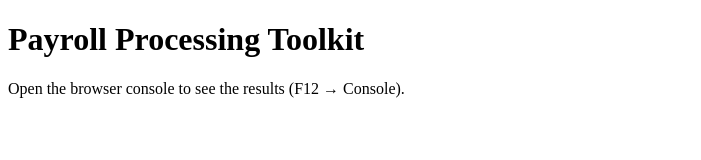
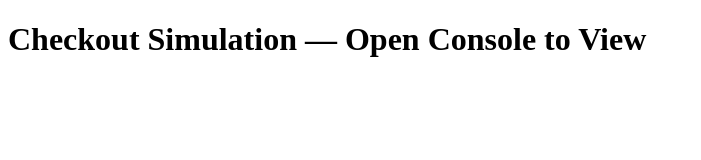
Before and after one commit to Mahala444/Payroll-Processing-Toolkit, a plain HTML site: page index.html in a window 1280 px wide. Shown: the whole page, without its empty margins (0-701 px from the left). Drawn offline with Linux system fonts and the light colour scheme.

Commit message:
created html file

```diff
--- a/index.html
+++ b/index.html
@@ -2,11 +2,10 @@
 <html lang="en">
 <head>
   <meta charset="UTF-8">
-  <title>Payroll</title>
+  <title>Discounted Checkout App</title>
   <script src="cc_5.js" defer></script>
 </head>
 <body>
-  <h1>Payroll Processing Toolkit</h1>
-  <p>Open the browser console to see the results (F12 → Console).</p>
+  <h1>Checkout Simulation — Open Console to View</h1>
 </body>
 </html>
```
